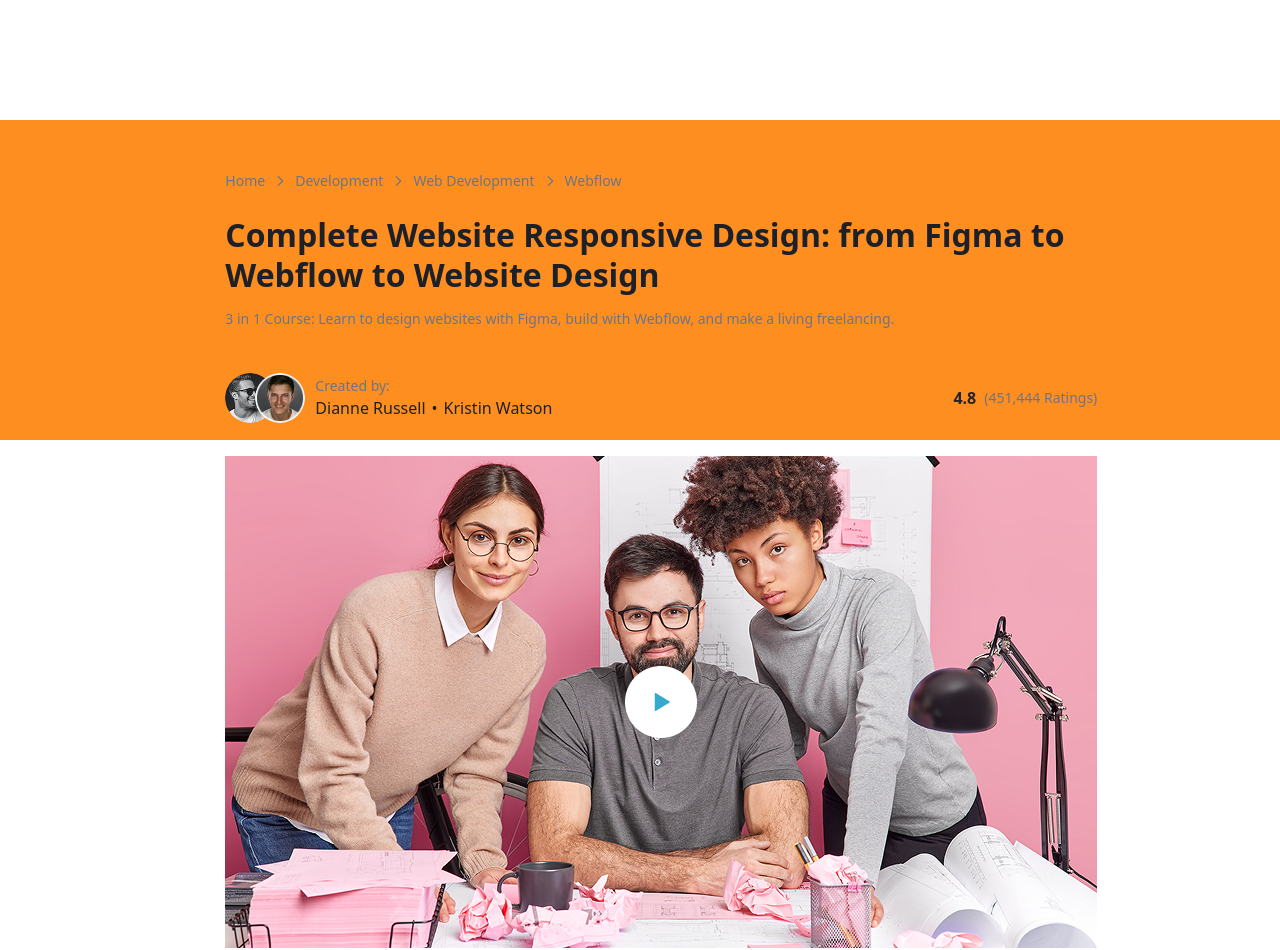
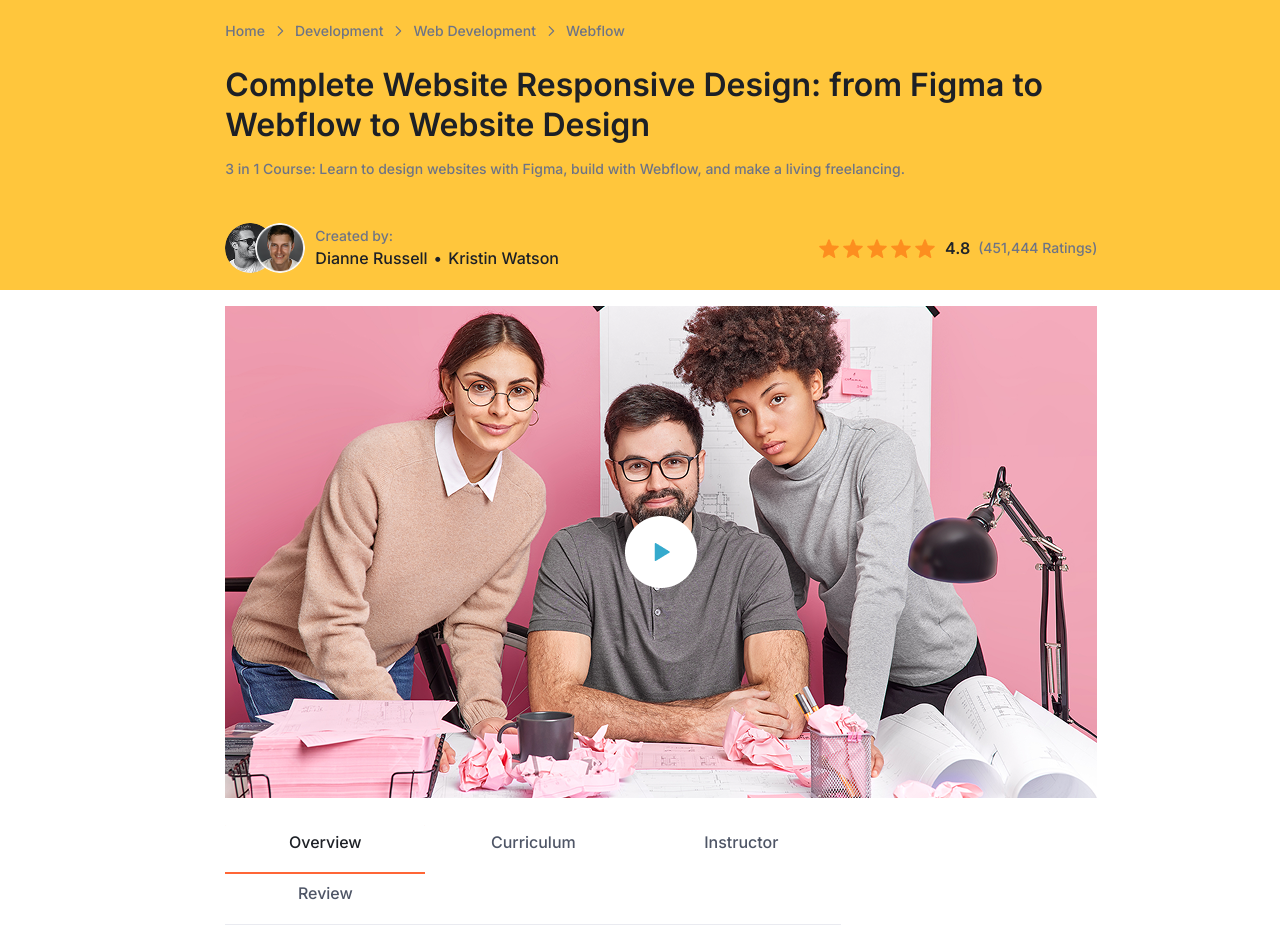
Before and after one commit to MK384/The-Platform, an Angular app in the folder The-Platform-frontend/: page /courseDetails in a window 1280 px wide. Shown: the part 160-1110 px from the top of the page. Built offline with nearby package versions, Linux system fonts and the light colour scheme.

Commit message:
Some fixes in course page and navbar active link

```diff
--- a/The-Platform-frontend/src/app/components/course-details/course-details.component.css
+++ b/The-Platform-frontend/src/app/components/course-details/course-details.component.css
@@ -1,5 +1,5 @@
 /* General Styles */
-body {
+* {
     font-family: 'Inter', sans-serif;
 
 }
@@ -94,6 +94,11 @@
     border-bottom: 1px solid #E9EAF0;
 }
 
+.allTabs , .overview, .Curriculum, .Instructor, .Review {
+
+    max-width: 872px;
+}
+
 /* Individual Tabs */
 .nav-tabs .nav-link {
     font-family: 'Inter', sans-serif;
--- a/The-Platform-frontend/src/app/components/course-details/course-details.component.html
+++ b/The-Platform-frontend/src/app/components/course-details/course-details.component.html
@@ -1,6 +1,6 @@
-<div style="margin-top: 150px; margin-bottom: 200px; ">
+<div>
     <div class="container-fluid">
-        <div class="row" style="background-color: #FD8E1F;">
+        <div class="row" style="background-color: #FFC63C; ;">
             <div class="col-lg-2"></div>
             <div class="col-lg-9">
                 <!-- ==============upper yellow swction===================== -->
@@ -64,19 +64,11 @@
         <!-- ==============vedio & btns===================== -->
         <div class="row">
             <div class="col-lg-2"></div>
-            <div class="col-lg-5">
+            <div class="col-lg-6">
                 <img class="mt-3" src="../../../assets/course-details/Trailer.png" alt="">
                 <!-- ======tabs===== -->
                 <div class="allTabs mt-4">
-                    <ul class="nav nav-tabs tab-container d-flex align-items-center">
-                        <!-- <li class="nav-item" *ngFor="let tab of ['Overview', 'Curriculum', 'Instructor', 'Review']">
-                            <button
-                                class="nav-link"
-                                [ngClass]="{'active': activeTab === tab}"
-                                (click)="setActiveTab(tab)">
-                                {{ tab }}
-                            </button>
-                        </li> -->
+                    <ul class="nav nav-tabs tab-container d-flex justify-content-between align-items-center">
                         <li class="nav-item" *ngFor="let tab of tabs">
                             <button class="nav-link" [ngClass]="{'active': activeTab === tab.id}"
                                 (click)="setActiveTab(tab.id)">
--- a/The-Platform-frontend/src/app/components/course-details/course-details.component.ts
+++ b/The-Platform-frontend/src/app/components/course-details/course-details.component.ts
@@ -9,7 +9,7 @@
   styleUrl: './course-details.component.css'
 })
 export class CourseDetailsComponent {
-  activeTab: string = 'Overview';
+  activeTab: string = 'overview';
   tabs = [
     { id: 'overview', name: 'Overview' },
     { id: 'curriculum', name: 'Curriculum' },
--- a/The-Platform-frontend/src/app/components/navbar/navbar.component.html
+++ b/The-Platform-frontend/src/app/components/navbar/navbar.component.html
@@ -1,7 +1,7 @@
 <!-- Top Navigation Bar -->
 <nav class="top-nav d-flex justify-content-between align-items-center">
     <ul class="nav-links d-flex">
-        <li><a href="#" class="active">Home</a></li>
+        <li><a routerLink="" routerLinkActive="active" [routerLinkActiveOptions]="{ exact: true }">Home</a></li>
         <li><a routerLink="courseDetails" routerLinkActive="active">Courses</a></li>
         <li><a href="#">Blog</a></li>
         <li><a href="#">Contact</a></li>
```
